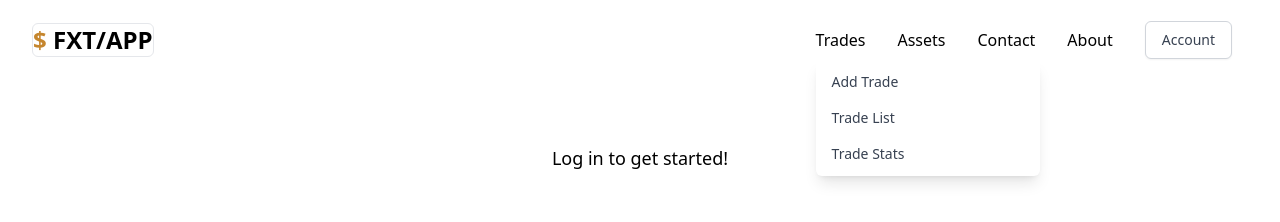
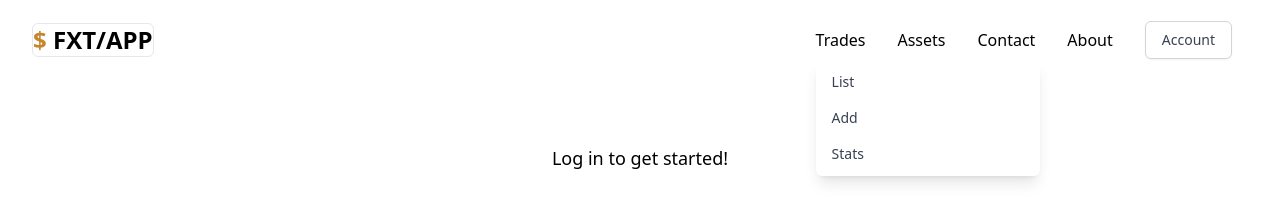
Before and after one commit to adolfojmnz/trading-journal-frontend, a Next.js app: page / in a window 1280 px wide. Both pictures are taken after a click on the button "Trades". Shown: the top 222 px of the page. Built offline with nearby package versions, Linux system fonts and the light colour scheme.

Commit message:
Include route to the AssetList page

```diff
--- a/src/app/components/Navbar.js
+++ b/src/app/components/Navbar.js
@@ -39,7 +39,7 @@ const Navbar = () => {
                   <Menu.Item>
                     {({ active }) => (
                       <Link
-                        href='/trades/add'
+                        href='/trades'
                         className={classNames(
                           active
                             ? 'bg-gray-100 text-gray-900'
@@ -47,13 +47,13 @@ const Navbar = () => {
                           'block px-4 py-2 text-sm'
                         )}
                       >
-                        Add Trade
+                        List
                       </Link>
                     )}
                   </Menu.Item>
                   <Menu.Item>
                     {({ active }) => (
-                      <Link href="/trades"
+                      <Link href="/trades/add"
                         className={classNames(
                           active
                             ? 'bg-gray-100 text-gray-900'
@@ -61,7 +61,7 @@ const Navbar = () => {
                           'block px-4 py-2 text-sm'
                         )}
                       >
-                        Trade List
+                        Add
                       </Link>
                     )}
                   </Menu.Item>
@@ -75,7 +75,7 @@ const Navbar = () => {
                           'block px-4 py-2 text-sm'
                         )}
                       >
-                        Trade Stats
+                        Stats
                       </Link>
                     )}
                   </Menu.Item>
@@ -84,7 +84,40 @@ const Navbar = () => {
             </Transition>
           </Menu>
         </li>
-        <li className='p-4'>Assets</li>
+        <li className='p-4'>
+          <Menu as='div' className='relative inline-block text-left'>
+            <Menu.Button>Assets</Menu.Button>
+            <Transition
+              as={Fragment}
+              enter='transition ease-out duration-100'
+              enterFrom='transform opacity-0 scale-95'
+              enterTo='transform opacity-100 scale-100'
+              leave='transition ease-in duration-100'
+              leaveFrom='transform opacity-100 scale-100'
+              leaveTo='transform opacity-0 scale-95'
+            >
+              <Menu.Items className='origin-top-left absolute left-0 mt-2 w-56 rounded-md shadow-lg bg-white divide-y divide-gray-100 focus:outline-none'>
+                <div className='py-1'>
+                  <Menu.Item>
+                    {({ active }) => (
+                      <Link
+                        href='/assets'
+                        className={classNames(
+                          active
+                            ? 'bg-gray-100 text-gray-900'
+                            : 'text-gray-700',
+                          'block px-4 py-2 text-sm'
+                        )}
+                      >
+                        List
+                      </Link>
+                    )}
+                  </Menu.Item>
+                </div>
+              </Menu.Items>
+            </Transition>
+          </Menu>
+        </li>
         <li className='p-4'><Link href="/contact">Contact</Link></li>
         <li className='p-4'><Link href="/about">About</Link></li>
         <li className='p-4'>
```
